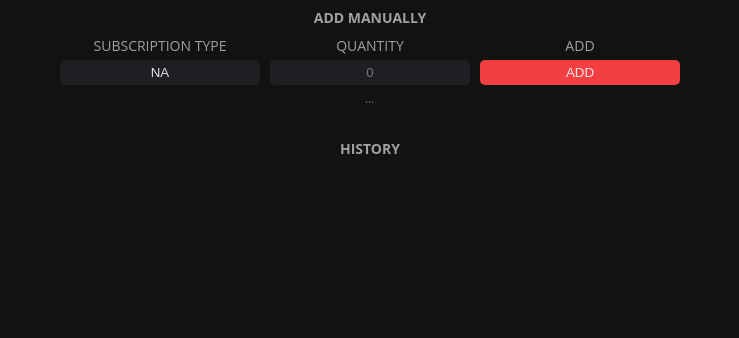
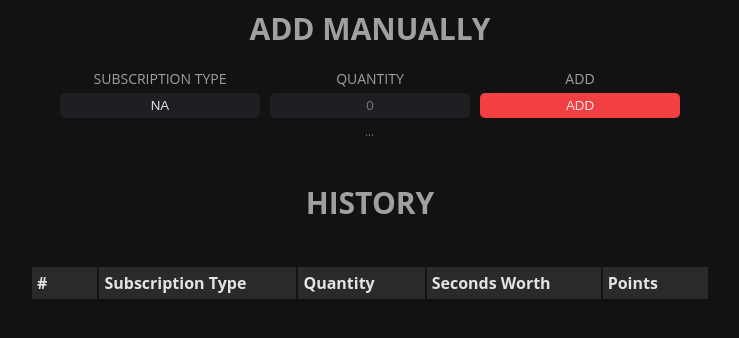
Before and after one commit to Phoenix465/FeviBardoStreamTimer, a Flask app: page /controller in a window 1280 px wide. Shown: the top 338 px of the page, without its empty margins (270-1009 px from the left). Run offline with Flask 3, Linux system fonts and the light colour scheme; lists and menus that the app fills with data are empty; some libraries are stand-ins or nearby versions.

Commit message:
version 1

```diff
--- a/main.py
+++ b/main.py
@@ -1,13 +1,37 @@
 import flask
-from os import path, walk
+import os
+from pathlib import Path
 from flask_socketio import send, emit, SocketIO
+import threading
 import logging
+import json
+import time
+from math import floor
+
 
 import timer
 
 
-id = ["TwitchT1", "TwitchT2", "TwitchT3", "Bits"]
-timerTracker = timer.Timer(timeLeft=10)
+conversions = {
+    "TwitchT1": [int, 180],
+    "TwitchT2": [int, 180],
+    "TwitchT3": [int, 180],
+    "TwitchBits": [int, 180 / 200],
+    "StreamElements": [float, 180 / 2],
+    "YTSuperChat": [float, 180 / 1.46],  # in USD btw not won
+    "YTMembership": [int, 180],
+    "Afreeca": [int, 180 / 200],
+    "CHZZK": [int, 180 / 2000]
+}
+
+timerTracker = timer.Timer(0)
+
+history = {}
+if os.path.isfile("history.json"):
+    history = json.load(open("history.json", "r"))
+    timerTracker.endTimeReference = history["time"]
+else:
+    history = {"time": None, "points": 0, "log": []}
 
 app = flask.Flask(__name__)
 app.logger.setLevel(logging.INFO)
@@ -55,16 +79,107 @@ def addSeconds(data):
     timerTracker.addSeconds(data["seconds"])
 
 
+@socketio.on("addTimerInfo")
+def addTimerInfo(data):
+    print("Adding Timer Info", data)
+
+    subType = data["type"]
+
+    if subType not in conversions:
+        emit("result", {
+            "type": "add-error",
+            "reason": f"SUBSCRIPTION TYPE NOT FOUND"
+        })
+        return
+
+    castFunction = conversions[subType][0]
+    quantityCast = 0
+    try:
+        quantityCast = castFunction(data["quantity"])
+    except ValueError:
+        emit("result", {
+            "type": "add-error",
+            "reason": f"{data['quantity']} should be a {castFunction.__name__}"
+        })
+        return
+
+    seconds = conversions[subType][1] * quantityCast
+    history["log"].insert(0, {
+        "#": len(history["log"]) + 1,
+        "type": subType,
+        "quantity": quantityCast,
+        "seconds": seconds,
+        "points": seconds / 180,
+    })
+    timerTracker.addSeconds(seconds)
+
+    history["time"] = timerTracker.endTimeReference
+    history["points"] += seconds / 180
+
+    outFile = open("history.json", "w+")
+    json.dump(history, outFile)
+    outFile.close()
+
+    emit("result", {
+        "type": "add-info",
+    })
+
+    emit("result", {
+        "type": "history-update",
+        "history": history["log"][:5]
+    })
+
+
+@socketio.on("getHistory")
+def getHistory():
+    emit("result", {
+        "type": "history-update",
+        "history": history["log"][:5]
+    })
+
+
+def updateOBSFiles():
+    with open("obs/timer.txt", "w+") as f:
+        seconds = timerTracker.getTimeLeft() % (24 * 3600)
+        hour = seconds // 3600
+        seconds %= 3600
+        minutes = seconds // 60
+        seconds %= 60
+
+        f.seek(0)
+        f.write(f"{hour:02}:{minutes:02}:{seconds:02}")
+        f.truncate()
+
+    with open("obs/points.txt", "w+") as f:
+        f.seek(0)
+        f.write(f"{floor(history['points'])}")
+        f.truncate()
+
+    # print("UPDATE", seconds, history["points"])
+
+
+def threadUpdater():
+    print("[SYSTEM] THREAD MADE")
+    while True:
+        updateOBSFiles()
+        time.sleep(0.5)
+
+
 if __name__ == "__main__":
     extraDirs = [r'.\static', r'.\templates']
     extraFiles = extraDirs[:]
     for extraDir in extraDirs:
-        for dirname, dirs, files in walk(extraDir):
+        for dirname, dirs, files in os.walk(extraDir):
             for filename in files:
-                filename = path.join(dirname, filename)
-                if path.isfile(filename):
+                filename = os.path.join(dirname, filename)
+                if os.path.isfile(filename):
                     extraFiles.append(filename)
     print(extraFiles)
 
+    Path("obs").mkdir(parents=True, exist_ok=True)
+
+    thread = threading.Thread(target=threadUpdater, daemon=True)
+    thread.start()
+
     # app.run(port=5050, extra_files=extraFiles)
-    socketio.run(app=app, port=5050, debug=True, use_reloader=True, allow_unsafe_werkzeug=True, extra_files=extraFiles)
+    socketio.run(app=app, port=5050, debug=False, use_reloader=False, allow_unsafe_werkzeug=True, extra_files=extraFiles)
--- a/static/controller.js
+++ b/static/controller.js
@@ -6,6 +6,10 @@ socket.on('connect', function () {
 const subscriptionTypeHolderEl = document.getElementById("subscription-type-holder");
 const subscriptionTypeEl = document.getElementById("subscription-type");
 const subscriptionQuantityLabelEl = document.getElementById("subscription-quantity-label")
+const subscriptionQuantityEl = document.getElementById("subscription-quantity")
+const applyMessageEl = document.getElementById("apply-message");
+const historyEl = document.getElementById("history-table");
+const historyRowTemplateEl = document.getElementById("history-row-template");
 
 let settingsChanged = false;
 
@@ -27,7 +31,11 @@ function UpdateApplyButtonStatus() {
 
 function ApplyButtonPressed() {
     if (settingsChanged) {
-        socket.emit("addSeconds", {seconds: 10});
+        // socket.emit("addToTimer", {type: subscriptionTypeEl.textContent, quantity: document.getElementById("subscription-quantity").value});
+        socket.emit("addTimerInfo", {
+            type: subscriptionTypeEl.getAttribute("data-type"),
+            quantity: subscriptionQuantityEl.value
+        });
     }
 
     settingsChanged = false;
@@ -35,22 +43,51 @@ function ApplyButtonPressed() {
 }
 
 
-
 document.getElementById("subscription-quantity").addEventListener("input", () => {
     settingsChanged = true;
     UpdateApplyButtonStatus();
 });
 
+socket.on('result', function (data) {
+    const timeElapsed = Date.now();
+    const today = new Date(timeElapsed);
 
-console.log(subscriptionTypeHolderEl)
+    if (data["type"] === "add-error") {
+        applyMessageEl.textContent = `[FAILED] Last Applied at ${today.toUTCString()} due to "${data['reason']}"`
+    }
+    else if (data["type"] === "add-info") {
+        applyMessageEl.textContent = `[SUCCESSFUL] Last Applied at ${today.toUTCString()}}"`
+    }
+    else if (data["type"] === "history-update") {
+        historyEl.innerHTML = "";
+        for (const info of data["history"]) {
+            let rowEl = historyRowTemplateEl.innerHTML;
+            rowEl = rowEl.replaceAll("..1", info["#"])
+            rowEl = rowEl.replaceAll("..2", info["type"])
+            rowEl = rowEl.replaceAll("..3", info["quantity"])
+            rowEl = rowEl.replaceAll("..4", info["seconds"])
+            rowEl = rowEl.replaceAll("..5", info["points"])
+
+            historyEl.insertAdjacentHTML("beforeend", rowEl);
+        }
+    }
+});
+
+
 for (const child of subscriptionTypeHolderEl.children) {
     child.addEventListener("click", function () {
         subscriptionTypeEl.textContent = child.textContent;
+        subscriptionTypeEl.setAttribute("data-unit", child.getAttribute("data-unit"));
+        subscriptionTypeEl.setAttribute("data-type", child.getAttribute("data-type"));
 
         subscriptionQuantityLabelEl.textContent = "QUANTITY"
         const unit = child.getAttribute("data-unit")
         if (unit !== "") {
             subscriptionQuantityLabelEl.textContent += ` [${unit}]`
+
+            settingsChanged = true;
+            UpdateApplyButtonStatus();
         }
     });
 }
+socket.emit("getHistory");
--- a/static/style.css
+++ b/static/style.css
@@ -145,3 +145,40 @@ body.dark {
     background-color: #35373C;
     border: none;
 }
+
+
+.table-dark {
+    display: inline-block;
+    color: rgba(255, 255, 255, 0.87);
+
+    margin-left: auto;
+    margin-right: auto;
+
+    /*column-width: 500px;*/
+
+    text-align: left;
+    border-radius: 20px;
+}
+
+table tr:nth-child(odd){
+    background-color: rgba(255, 255, 255, 0.1);
+}
+
+table tr:nth-child(even){
+    background-color: rgba(255, 255, 255, 0.12);
+}
+
+th, td {
+    padding: 5px 50px 5px 5px;
+    /*border: 1px solid black;*/
+}
+
+.undo-history {
+    border: none;
+    padding: 3px;
+    border-radius: 5px;
+}
+
+.undo-history:hover {
+    background-color: rgba(255, 255, 255, 0.8);
+}
--- a/templates/controller.html
+++ b/templates/controller.html
@@ -6,21 +6,21 @@
 
 <body class="dark">
     <div class="text-center">
-        <h1 class="input-title">ADD MANUALLY</h1>
+        <h1 class="input-big-title">ADD MANUALLY</h1>
         <div class="dropdown-holder">
             <div>
                 <label class="input-title" for="subscription-type">SUBSCRIPTION TYPE</label>
                 <br>
                 <div class="dropdown">
-                    <button data-unit="" id="subscription-type">NA</button>
+                    <button data-type="" data-unit="" id="subscription-type">NA</button>
                     <div id="subscription-type-holder" class="dropdown-content">
-                        <button data-unit="COUNT">Twitch Tier 1</button>
-                        <button data-unit="BITS">Twitch Bits</button>
-                        <button data-unit="USD">Stream Elements Donation</button>
-                        <button data-unit="USD">Youtube Super Chat</button>
-                        <button data-unit="COUNT">Youtube Membership</button>
-                        <button data-unit="BALLOONS">Afreeca</button>
-                        <button data-unit="CHEESE">CHZZK</button>
+                        <button data-type="TwitchT1" data-unit="COUNT">Twitch Tier 1</button>
+                        <button data-type="TwitchBits" data-unit="BITS">Twitch Bits</button>
+                        <button data-type="StreamElements" data-unit="USD">Stream Elements Donation</button>
+                        <button data-type="YTSuperChat" data-unit="USD">Youtube Super Chat</button>
+                        <button data-type="YTMembership" data-unit="COUNT">Youtube Membership</button>
+                        <button data-type="Afreeca" data-unit="BALLOONS">Afreeca</button>
+                        <button data-type="CHZZK" data-unit="CHEESE">CHZZK</button>
                     </div>
                 </div>
             </div>
@@ -53,9 +53,36 @@
         <br>
 
         <div id="history-block">
-            <h1 class="input-title">HISTORY</h1>
+            <h1 class="input-big-title">HISTORY</h1>
+            <br>
+
+            <table class="table-dark">
+                <thead>
+                    <tr>
+                        <th>#</th>
+                        <th>Subscription Type</th>
+                        <th>Quantity</th>
+                        <th>Seconds Worth</th>
+                        <th>Points</th>
+                    </tr>
+                </thead>
+                <tbody id="history-table">
+
+                </tbody>
+            </table>
         </div>
     </div>
+
+    <template id="history-row-template">
+        <tr>
+            <th scope="row" class="history-row-count">..1</th>
+            <td class="history-row-count">..2</td>
+            <td class="history-row-quantity">..3</td>
+            <td class="history-row-seconds">..4</td>
+            <td class="history-row-points">..5</td>
+<!--            <td><button class="undo-history">❌</button></td>-->
+        </tr>
+    </template>
 
     <script src="https://cdnjs.cloudflare.com/ajax/libs/socket.io/4.0.1/socket.io.js" integrity="sha512-q/dWJ3kcmjBLU4Qc47E4A9kTB4m3wuTY7vkFJDTZKjTs8jhyGQnaUrxa0Ytd0ssMZhbNua9hE+E7Qv1j+DyZwA==" crossorigin="anonymous"></script>
 	<script src="/static/controller.js"></script>
--- a/timer.py
+++ b/timer.py
@@ -1,4 +1,5 @@
 import time
+
 
 class Timer:
     def __init__(self, timeLeft=0):
```
Lines whose indentation alone changed are shown as unchanged.
